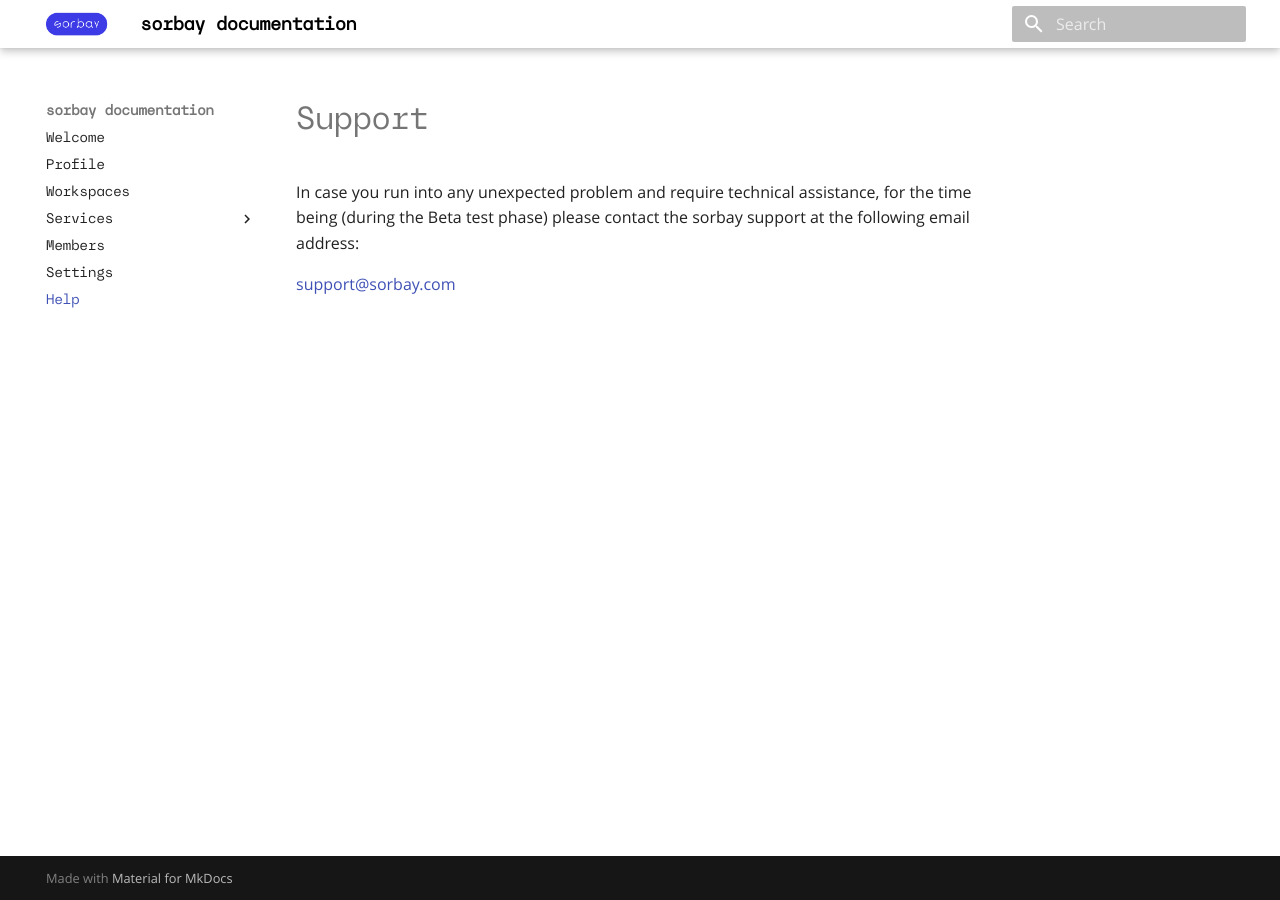
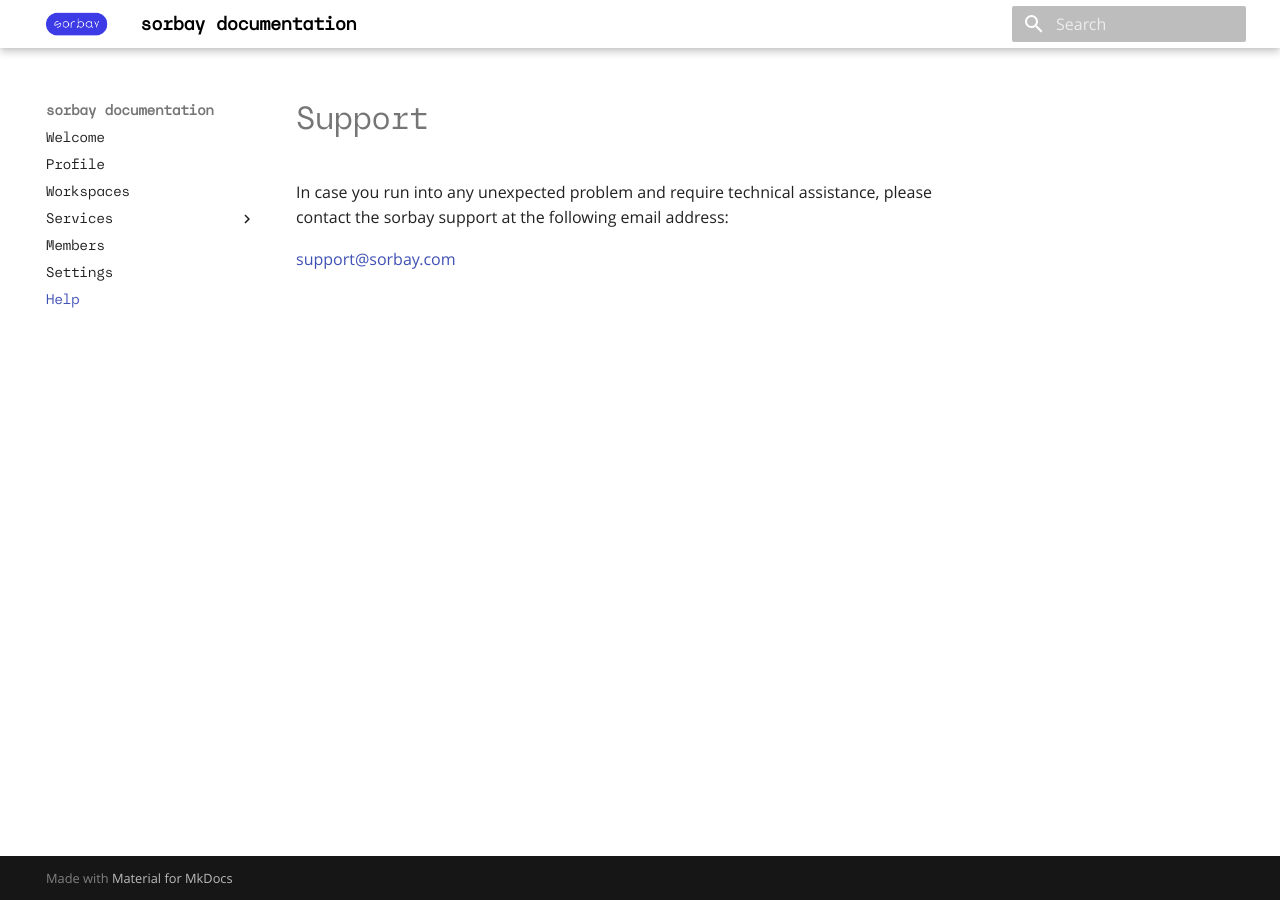
Before and after one commit to sorbay/sorbay-documentation, an MkDocs documentation site: the page built from docs/en/help.md, in a window 1280 px wide. Built offline with MkDocs 1.6.1 and Material for MkDocs 9.7.7, drawn with Linux system fonts in a browser that asks for light colours.

Commit message:
Removed comment about beta

```diff
--- a/docs/en/help.md
+++ b/docs/en/help.md
@@ -1,7 +1,6 @@
 # Support
 
-In case you run into any unexpected problem and require technical assistance,
-for the time being (during the Beta test phase) please contact the sorbay
+In case you run into any unexpected problem and require technical assistance, please contact the sorbay
 support at the following email address:
 
 [support@sorbay.com](mailto:support@sorbay.com)
```
